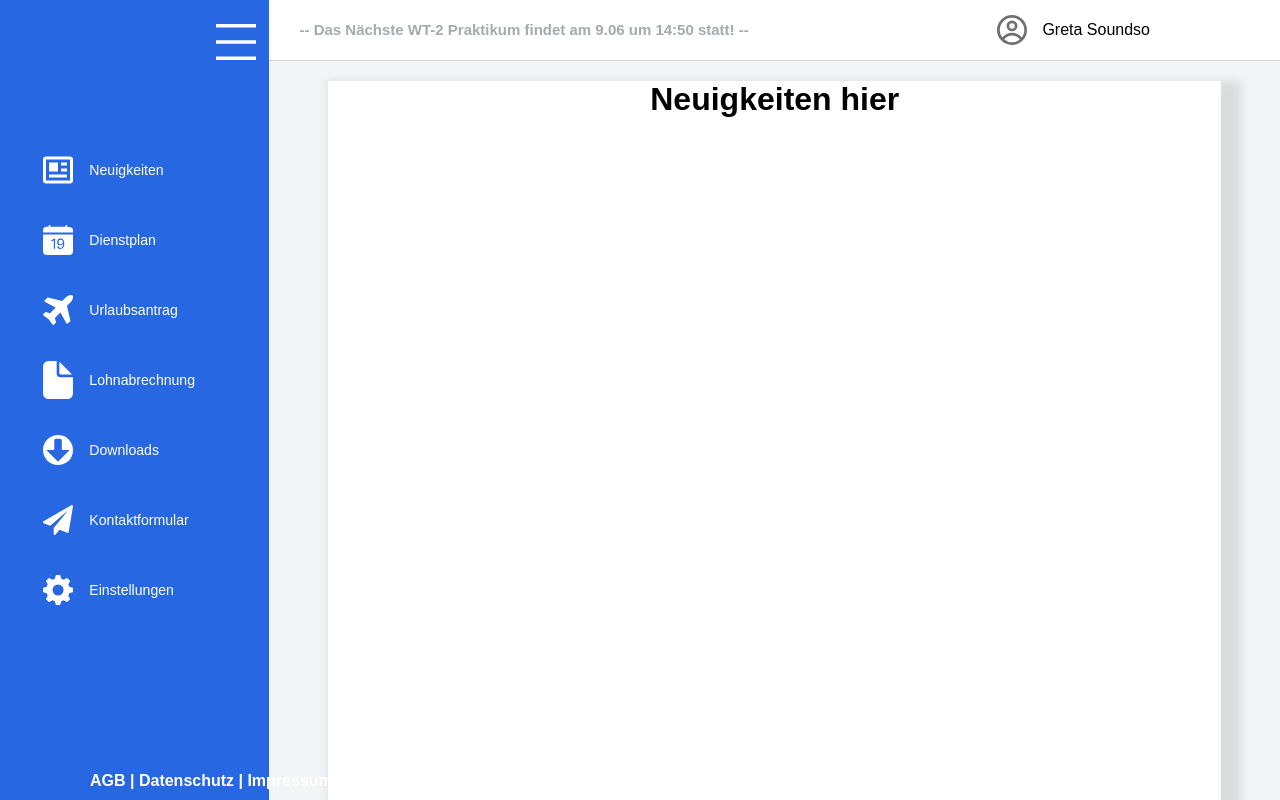
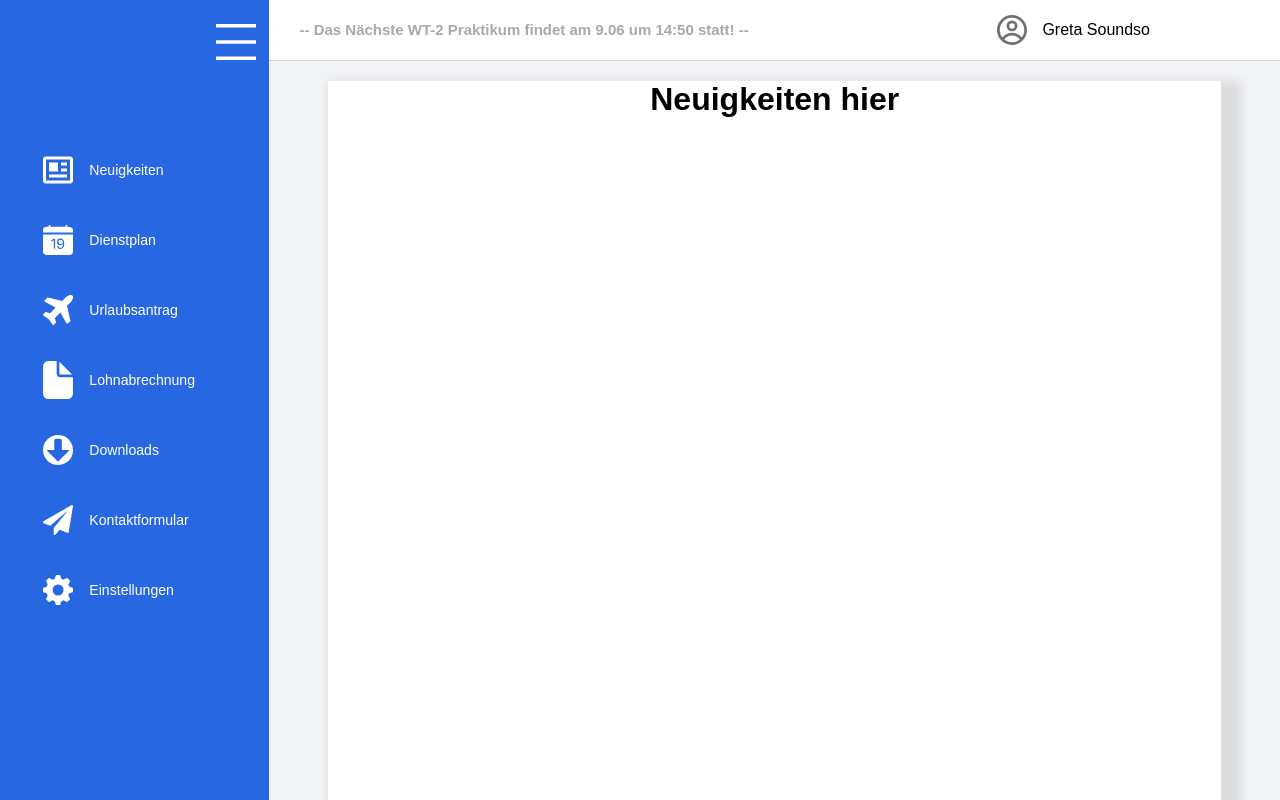
Before and after one commit to MertDurasi/Team-Supernerds, a React (Create React App) app: page /dashboard in a window 1280 px wide. Built offline with nearby package versions, Linux system fonts and the light colour scheme; a web font is replaced by a local one.

Commit message:
Update CSS Footer - AK

```diff
--- a/src/components/dashboard/Sidebar.css
+++ b/src/components/dashboard/Sidebar.css
@@ -30,8 +30,11 @@
 
 /* Burger-Menu - Icon */
 
-.sidebar-menu-main {
-  color: green;
+.sidebar-menu-main-closed a {
+  display: none;
+}
+.sidebar-menu-main-closed p {
+  display: none;
 }
 
 .sidebar--link {
@@ -54,13 +57,19 @@
   color: white;
 }
 
+.sidebar-footer-text {
+  position: relative;
+  left: 5%;
+  top: 195px;
+}
+
 .sidebar__relinkers > a {
   text-decoration: none;
   color: white;
-  font-weight: 600;
-  position: absolute;
-  bottom: 10px;
-  left: 90px;
+  font-weight: 500;
+  position: relative;
+  left: 0;
+  top: 215px;
 }
 
 .sidebar-responsive {
```
